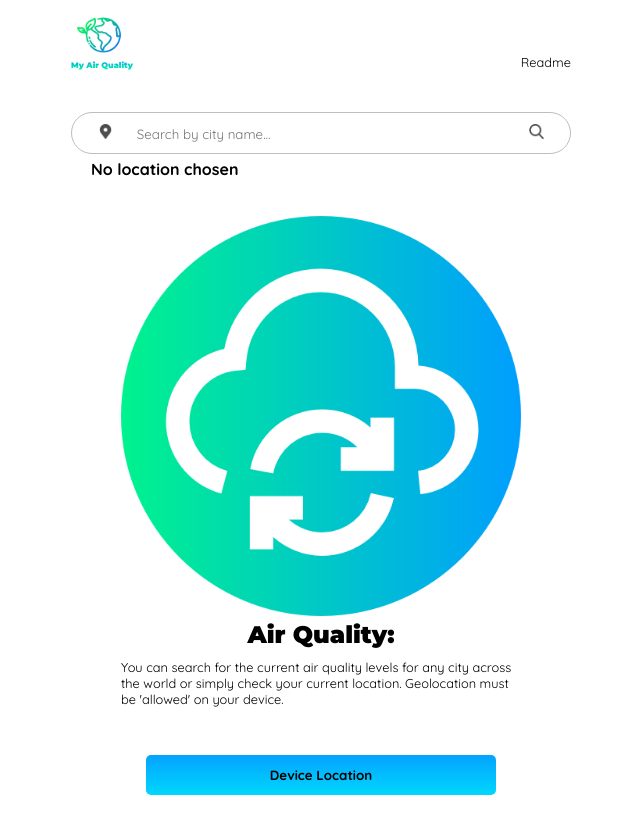
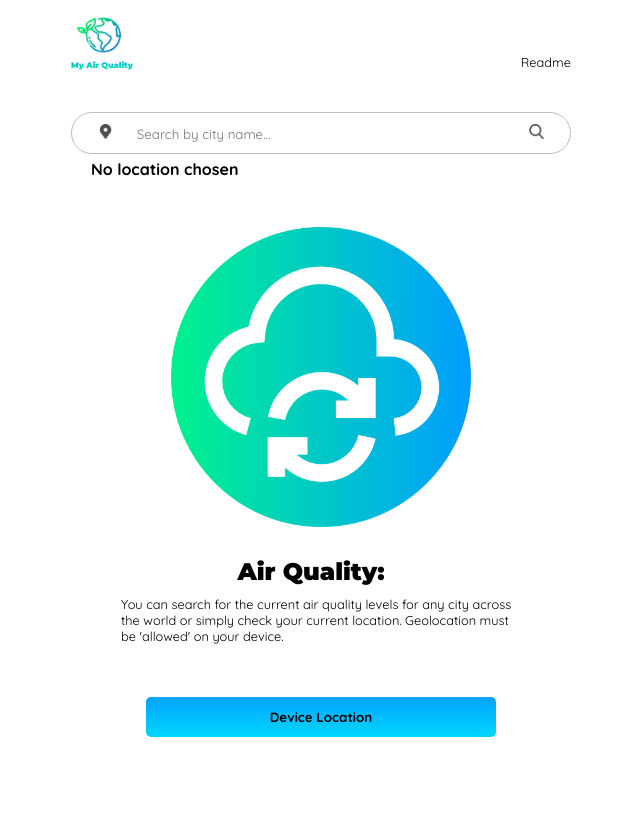
Before and after one commit to bibhashdash/myairquality, a Vue app: page / in a window 1280 px wide. Shown: the whole page, without its empty margins (319-959 px from the left). Built offline with nearby package versions, Linux system fonts and the light colour scheme; a web font is replaced by a local one.

Commit message:
fixed image jump issue and added favicon

```diff
--- a/public/index.html
+++ b/public/index.html
@@ -4,7 +4,7 @@
     <meta charset="utf-8" />
     <meta http-equiv="X-UA-Compatible" content="IE=edge" />
     <meta name="viewport" content="width=device-width,initial-scale=1.0" />
-    <link rel="icon" href="<%= BASE_URL %>favicon.ico" />
+    <link rel="icon" href="<%= BASE_URL %>maqlogo.png" />
     <title><%= htmlWebpackPlugin.options.title %></title>
 
     <link rel="preconnect" href="https://fonts.googleapis.com" />
--- a/src/App.vue
+++ b/src/App.vue
@@ -263,9 +263,14 @@ header {
 
 main {
   display: grid;
+  grid-template-rows: 10% auto auto;
   gap: 1rem;
 }
-
+/* .search,
+.carousel-container,
+.cta {
+  border: 1px solid black;
+} */
 .search-bar {
   display: grid;
   grid-template-columns: 10% 80% 10%;
--- a/src/components/Slide.vue
+++ b/src/components/Slide.vue
@@ -6,20 +6,30 @@
         class="image"
         src="../assets/atmosphere.png"
       />
-      <img v-if="imageNumber === 1" class="image" src="../assets/monk.png" />
+      <img
+        v-else-if="imageNumber === 1"
+        class="image"
+        src="../assets/monk.png"
+      />
 
       <img
-        v-if="imageNumber === 2"
+        v-else-if="imageNumber === 2"
         class="image"
         src="../assets/raised-eyebrow.png"
       />
-      <img v-if="imageNumber === 3" class="image" src="../assets/heart.png" />
+      <img
+        v-else-if="imageNumber === 3"
+        class="image"
+        src="../assets/heart.png"
+      />
     </div>
+
     <div class="slide-content">
-      <!-- <h2 v-if="showDefaultView === true" class="slide-title">
-        What's the air like?
-      </h2> -->
-      <h2 class="slide-title">Air Quality: {{ aqiLevelDisplay }}</h2>
+      <div class="slide-title">
+        <h2>Air Quality:</h2>
+        <h2>{{ aqiLevelDisplay }}</h2>
+      </div>
+
       <p class="slide-subdeck">
         You can search for the current air quality levels for any city across
         the world or simply check your current location. Geolocation must be
@@ -39,26 +49,30 @@ export default {
       showDefaultView: true,
     };
   },
+  // beforeMount() {
+  //   this.imageNumber = 0;
+  // },
+
   computed: {
     aqiLevelDisplay() {
       if (this.aqi === 1) {
-        this.showDefaultView = !this.showDefaultView;
+        this.showDefaultView = false;
         this.imageNumber = 1;
         return "Good";
       } else if (this.aqi === 2) {
-        this.showDefaultView = !this.showDefaultView;
+        this.showDefaultView = false;
         this.imageNumber = 1;
         return "Fair";
       } else if (this.aqi === 3) {
-        this.showDefaultView = !this.showDefaultView;
+        this.showDefaultView = false;
         this.imageNumber = 2;
         return "Moderate";
       } else if (this.aqi === 4) {
-        this.showDefaultView = !this.showDefaultView;
+        this.showDefaultView = false;
         this.imageNumber = 3;
         return "Poor";
       } else if (this.aqi === 5) {
-        this.showDefaultView = !this.showDefaultView;
+        this.showDefaultView = false;
         this.imageNumber = 3;
         return "Very Poor";
       }
@@ -72,18 +86,29 @@ export default {
 .carousel-wrapper {
   display: flex;
   flex-direction: column;
+  justify-content: space-evenly;
+  height: 100%;
 }
 .slide-image {
   text-align: center;
 }
 .image {
-  width: 80%;
+  width: 60%;
 }
 .slide-content {
   display: flex;
   flex-direction: column;
   align-items: center;
 }
+.slide-title {
+  /* width: 100%; */
+  display: flex;
+  flex-direction: row;
+  justify-content: space-between;
+}
+.slide-title h2 {
+  margin: 0 10px;
+}
 .slide-subdeck {
   padding: 10px 10%;
   font-size: 0.8rem;
```
Also changed, not shown: public/maqlogo.png (added), 1 other file (tests, documents, lock files or other folders).
